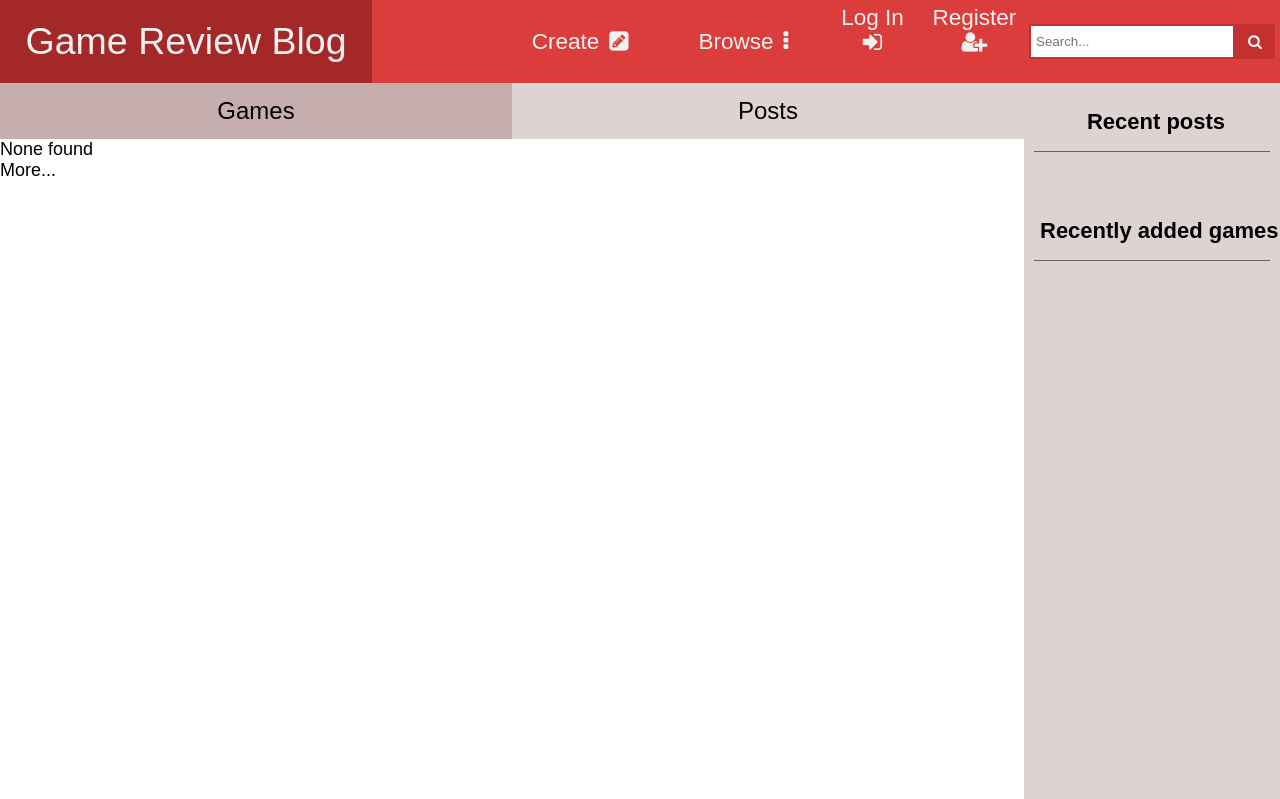
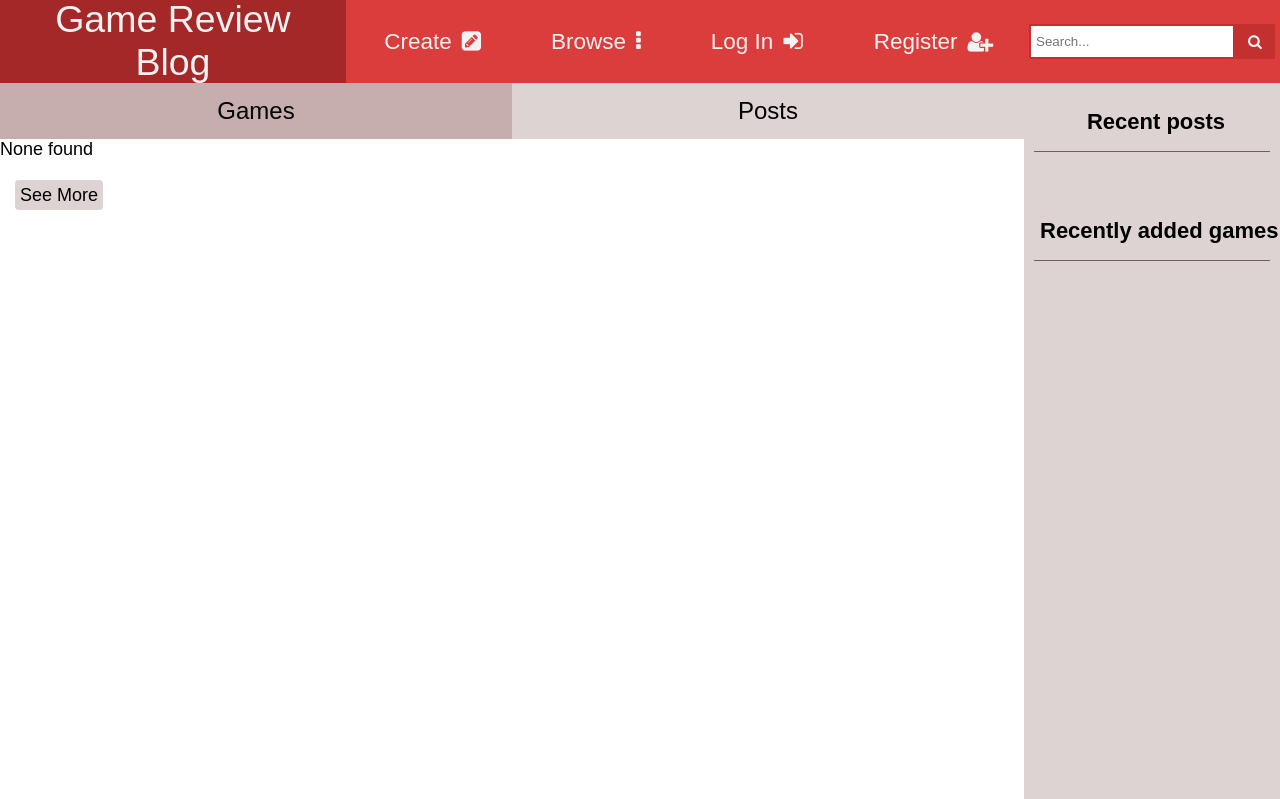
Before and after one commit to Patriks-Blauzda/game-review-site, a Django app: page / in a window 1280 px wide. Shown: the top 799 px of the page. Run offline with Django 4.2, Linux system fonts and the light colour scheme; data that the repository does not hold is empty.

Commit message:
css changes for navbar, posts list, review button

```diff
--- a/website/static/website/style.css
+++ b/website/static/website/style.css
@@ -15,6 +15,12 @@ html {
 
 body {
     font-family: Arial;
+}
+
+.messages {
+    padding: 15px;
+    background-color: #f9eabe;
+    border-bottom: solid 3px #d9c49d;
 }
 
 .main-container {
@@ -73,6 +79,7 @@ nav > ul > li > a {
     display: flex;
     align-items: center;
     gap: 10px;
+    white-space: nowrap;
 }
 
 nav ul ul {
@@ -260,13 +267,16 @@ nav > ul > li:hover > ul > li > a {
 
 
 .list-text {
-    display: inline-block;
     padding-right: 10px;
     padding-top: 10px;
     word-break: break-word;
+    max-width: 80%;
+    overflow: hidden;
     text-overflow: ellipsis;
-    overflow: hidden;
-    max-width: 80%;
+    -webkit-line-clamp: 3;
+    display: -webkit-box;
+    -webkit-box-orient: vertical;
+    line-break: anywhere;
 }
 
 .list-element img {
@@ -445,8 +455,20 @@ footer {
 
 
 .smallbuttonlink {
+    padding-left: 15px;
+    padding-top: 25px;
+}
+
+.smallbuttonlink a {
     text-decoration: none;
     color: black;
+    padding: 5px;
+    background-color: #ded3d3;
+    border-radius: 4px;
+}
+
+.smallbuttonlink a:hover {
+    background-color: #f2f2f2;
 }
 
 
@@ -456,6 +478,9 @@ footer {
     margin: 10px 16px;
     padding: 5px;
     background-color: #d2c8c8;
+    width: max-content;
+    padding: 5px 10px !important;
+    font-size: 24px;
 }
 
 .reviewbutton:hover {
--- a/website/templates/website/base.html
+++ b/website/templates/website/base.html
@@ -45,8 +45,12 @@
                     </li>
 
                 {% else %}
-                    <a href="{% url 'website:account' 'login' %}">Log In <i class="fa fa-sign-in"></i></a>
-                    <a href="{% url 'website:account' 'register' %}">Register <i class="fa fa-user-plus"></i></a>
+                    <li>
+                        <a href="{% url 'website:account' 'login' %}">Log In <i class="fa fa-sign-in"></i></a>
+                    </li>
+                    <li>
+                        <a href="{% url 'website:account' 'register' %}">Register <i class="fa fa-user-plus"></i></a>
+                    </li>
                 {% endif %}
             </ul>
         </nav>
--- a/website/templates/website/game.html
+++ b/website/templates/website/game.html
@@ -44,8 +44,8 @@
         {% endif %}
     </p>
 
-    <a class="reviewbutton" href="{% url 'website:create' 'post' current_game.id %}" style="font-size: 22px;">
-        Write a review for {{ current_game.title }}
+    <a class="reviewbutton" href="{% url 'website:create' 'post' current_game.id %}">
+        Write a review <i class="fa fa-align-left"></i>
     </a>
 {% endblock %}
 
--- a/website/templates/website/index.html
+++ b/website/templates/website/index.html
@@ -111,7 +111,9 @@
         {% else %}
             <p>None found</p>
         {% endif %}
-        <a class="smallbuttonlink" href="{% url 'website:games_list' %}?sort=popularity">More...</a>
+        <div class="smallbuttonlink">
+            <a class="smallbuttonlink" href="{% url 'website:games_list' %}?sort=popularity">See More</a>
+        </div>
     </div>
 
 
@@ -174,7 +176,9 @@
         {% else %}
             <p>None found</p>
         {% endif %}
-        <a class="smallbuttonlink" href="{% url 'website:posts_list' %}?sort=popularity">More...</a>
+        <div class="smallbuttonlink">
+            <a href="{% url 'website:posts_list' %}?sort=popularity">See More</a>
+        </div>
     </div>
 
 {% endblock %}
--- a/website/templates/website/login.html
+++ b/website/templates/website/login.html
@@ -1,6 +1,7 @@
 {% extends "website/base.html" %}
 
 {% block main %}
+    <div id="padded-content">
         <h2>Log In</h2>
         <form method="POST">
             {% csrf_token %}
@@ -14,4 +15,5 @@
             </p>
             <button type="submit">Log In</button>
         </form>
+        </div>
 {% endblock %}
--- a/website/templates/website/post.html
+++ b/website/templates/website/post.html
@@ -36,7 +36,9 @@
 
         <p>{{ post.game.description }}</p>
         <p>Released: {{ post.game.releasedate }}</p>
-        <a class="reviewbutton" href="{% url 'website:create' 'post' post.game.id %}">Write a review for {{ post.game.title }}</a>
+        <a class="reviewbutton" href="{% url 'website:create' 'post' post.game.id %}">
+            Write a review <i class="fa fa-align-left"></i>
+        </a>
     {% endif %}
 {% endblock %}
 
--- a/website/templates/website/register.html
+++ b/website/templates/website/register.html
@@ -1,6 +1,7 @@
 {% extends "website/base.html" %}
 
 {% block main %}
+    <div id="padded-content">
         <h2>Register</h2>
         <form method="POST">
             {% csrf_token %}
@@ -14,4 +15,5 @@
             </p>
             <button type="submit">Register</button>
         </form>
+    </div>
 {% endblock %}
--- a/website/templates/website/search.html
+++ b/website/templates/website/search.html
@@ -61,7 +61,6 @@
                             <p>
                                 Date: {{ result.releasedate }} {{ result.foundingdate }} {{ result.pubdate }} {{ result.date_joined }}
                                 <br>
-                                ID: {{ result.id }}
                             </p>
 
                             {% if result.author %}
--- a/website/views.py
+++ b/website/views.py
@@ -68,10 +68,10 @@ class IndexView(generic.TemplateView):
     reverse_lazy('post')
 
     def get_context_data(self, **kwargs):
-        games_list = list(Game.objects.all()[:5])
+        games_list = list(Game.objects.all()[:10])
         games_list.sort(key=sort_popularity, reverse=True)
 
-        post_list = list(Post.objects.all()[:5])
+        post_list = list(Post.objects.all()[:10])
         post_list.sort(key=sort_popularity, reverse=True)
 
 
@@ -403,6 +403,7 @@ def delete(request, **kwargs):
         if request.user.is_staff or post.author == request.user:
             messages.success(request, "Successfully deleted")
             post.delete()
+            return http.HttpResponseRedirect("/game/" + str(post.game.id))
         else:
             messages.error(request, "User is not author or staff member")
     else:
```
Also changed, not shown: website/templates/website/createpost.html (+8 -6 lines), website/templates/website/postslist.html (+7 -20 lines). Lines whose indentation alone changed are shown as unchanged.
